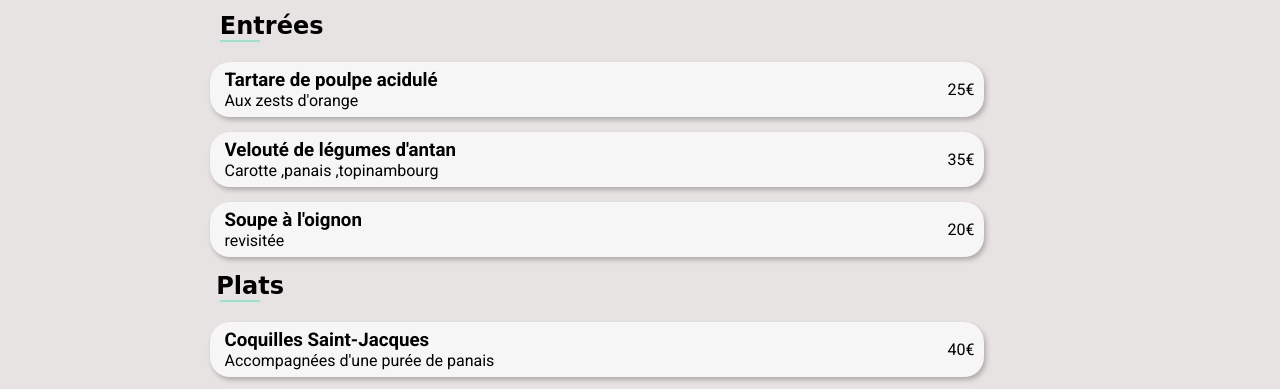
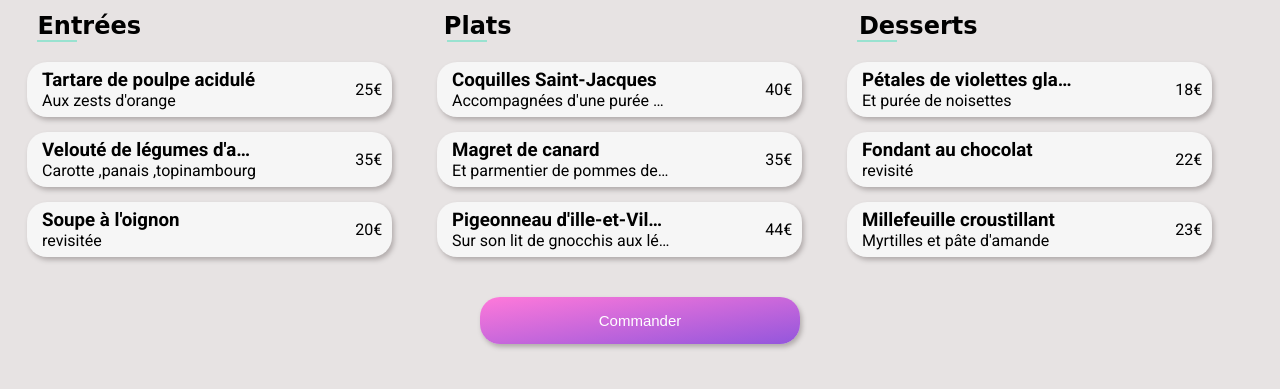
Before and after one commit to Jstievet/P3_Jstievet, a website: page html/menualafrancaise.html in a window 1280 px wide. Shown: the part 356-745 px from the top of the page. Drawn offline with Linux system fonts and the light colour scheme; a web font is replaced by a local one.

Commit message:
ajustement menu desktop

```diff
--- a/sass/main.scss
+++ b/sass/main.scss
@@ -255,6 +255,13 @@ header {
 //menu container contient tout les type de plat ainsi que les plats//
 .menu_container {
   padding: 0 25px;
+  @include desktop-only {
+    max-width: 700px;
+    max-width: 100%;
+    display: flex;
+    flex-direction: row;
+    flex-wrap: wrap;
+  }
 }
 .menu {
   display: flex;
@@ -271,7 +278,7 @@ header {
   }
   @include desktop-only {
     max-width: 700px;
-    max-width: 70%;
+    max-width: 33%;
   }
 
   @include animation;
```
Also changed, not shown: css/styles.css, 1 other file.
